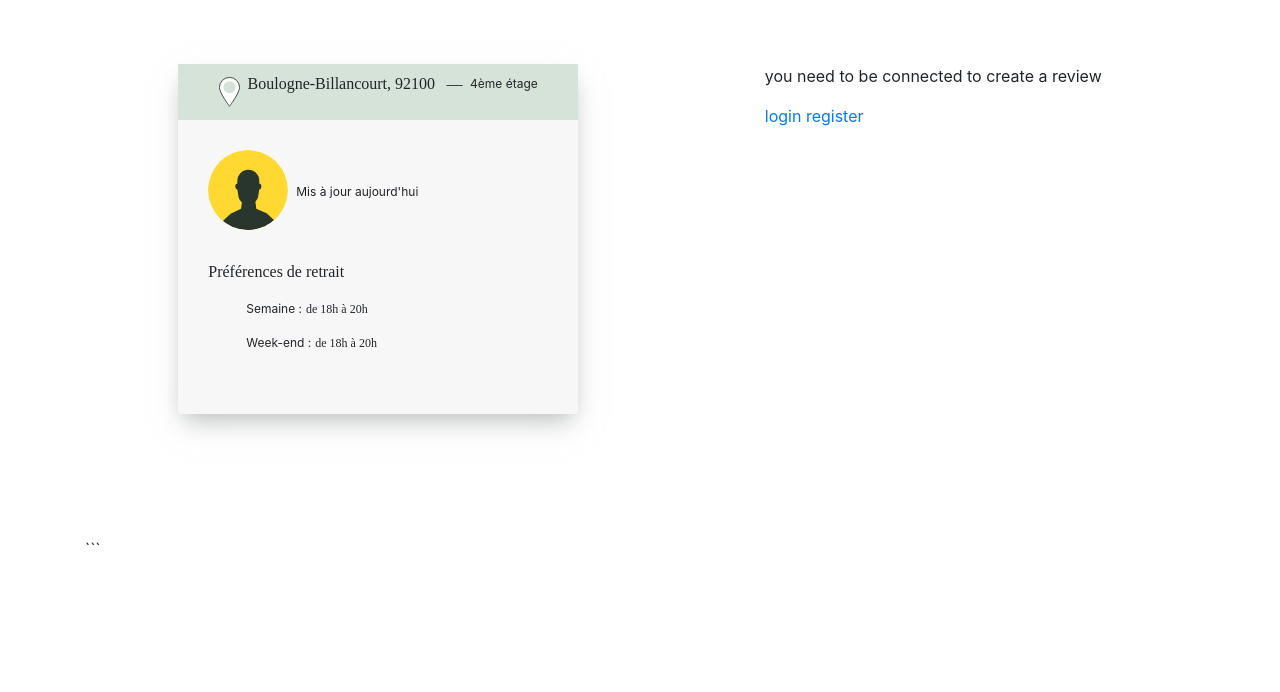
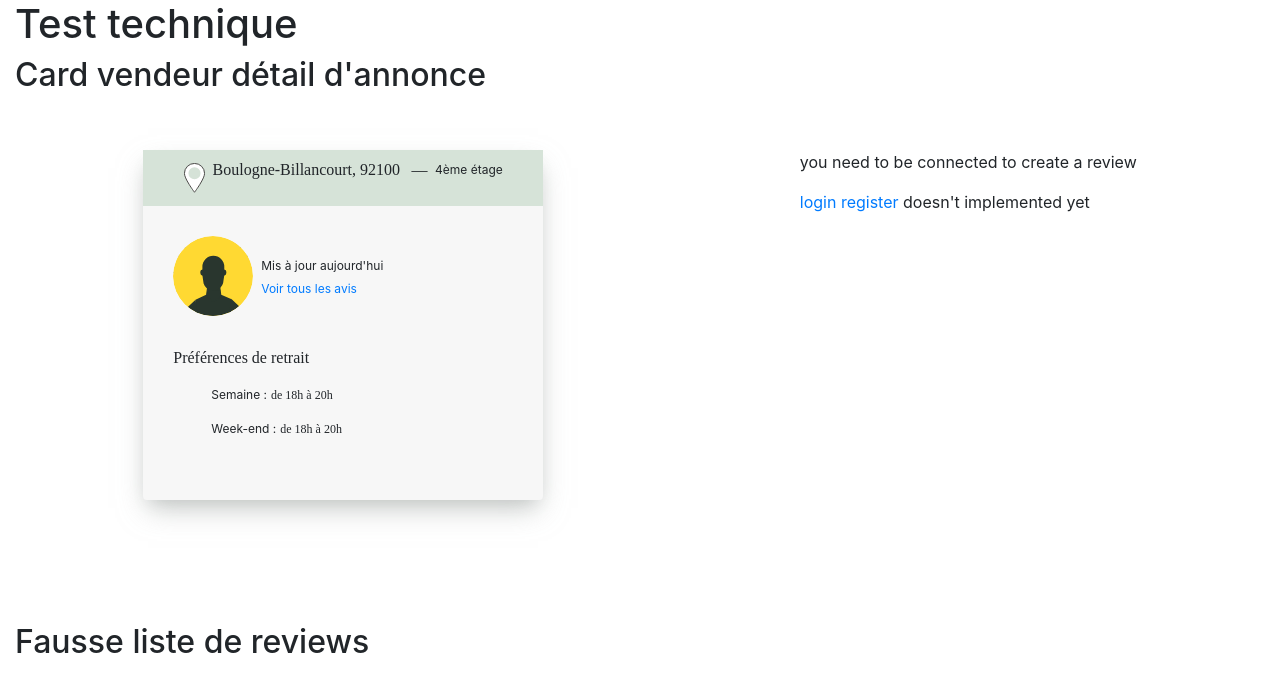
Before and after one commit to Rjul/evaluable, a Symfony app: template templates/template.html.twig in a window 1280 px wide. Shown: the top 692 px of the page. Run offline with Twig, Linux system fonts and the light colour scheme; the template is opened without the code that fills it, so the values that code supplies are empty; some libraries are stand-ins or nearby versions; some web fonts are replaced.

Commit message:
Urgent delivery, they cut me off from setting up everything I wanted to do. partial demo

````diff
--- a/src/DataFixtures/TestingEvaluable.php
+++ b/src/DataFixtures/TestingEvaluable.php
@@ -19,7 +19,7 @@ class TestingEvaluable extends Fixture
     {
         $seller = new User();
         $seller->setEmail('user-seller@gmail.com');
-        $seller->setName('Seller');
+        $seller->setName('Nom vendeur');
         $seller->setPassword('password');
         $seller->setRoles(['ROLE_USER']);
         $manager->persist($seller);
--- a/templates/seller/item.html.twig
+++ b/templates/seller/item.html.twig
@@ -45,8 +45,8 @@
                             {{ seller.name }}
                         </div>
                         <div class="text-small time pt-1">Mis à jour aujourd'hui</div>
+                        <a href="#" class="text-small time pt-1">Voir tous les avis</a>
                     </div>
-
 
                 </div>
             </div>
--- a/templates/seller/review-list.html.twig
+++ b/templates/seller/review-list.html.twig
@@ -1,10 +1,46 @@
 
 {# create a list of reviews#}
 
-{% for review in seller.ratings|slice(0, 10) %}
-    <div class="review">
-        <p>{{ review.content }}</p>
-        <p>{{ review.stars }}</p>
+{% for review in seller.ratings %}
+    <div class="review m-3">
+        <div id="announce-home-presentation" class="announce-home-presentation bg-grey review-list rounded">
+            <div class="announce-info-side">
+                <div class="d-flex flex-row align-items-center user-infos">
+                    <div class="card-user-picture-announce position-relative">
+                        <img class="profile-picture position-absolute" src="/img/icons/anon.svg" alt="photo de profil">
+
+                    </div>
+                    <div class="card-infos pl-2">
+                        <div class="info-container">
+                            <div class="seller-name text-green text-semi-bold text-bigger">
+                                {{ review.user.name }}
+                            </div>
+                            {{ review.content }}
+
+                        </div>
+                        {% for i in [1, 2, 3, 4, 5] %}
+                            {% if i <= review.stars %}
+                                <svg xmlns="http://www.w3.org/2000/svg" width="16" height="16" fill="currentColor" class="" viewBox="0 0 16 16">
+                                    <path fill="#bfefc7" d="M3.612 15.443c-.386.198-.824-.149-.746-.592l.83-4.73L.173 6.765c-.329-.314-.158-.888.283-.95l4.898-.696L7.538.792c.197-.39.73-.39.927 0l2.184 4.327 4.898.696c.441.062.612.636.282.95l-3.522 3.356.83 4.73c.078.443-.36.79-.746.592L8 13.187l-4.389 2.256z"/>
+                                    <path fill="#20c997" d="M2.866 14.85c-.078.444.36.791.746.593l4.39-2.256 4.389 2.256c.386.198.824-.149.746-.592l-.83-4.73 3.522-3.356c.33-.314.16-.888-.282-.95l-4.898-.696L8.465.792a.513.513 0 0 0-.927 0L5.354 5.12l-4.898.696c-.441.062-.612.636-.283.95l3.523 3.356-.83 4.73zm4.905-2.767-3.686 1.894.694-3.957a.565.565 0 0 0-.163-.505L1.71 6.745l4.052-.576a.525.525 0 0 0 .393-.288L8 2.223l1.847 3.658a.525.525 0 0 0 .393.288l4.052.575-2.906 2.77a.565.565 0 0 0-.163.506l.694 3.957-3.686-1.894a.503.503 0 0 0-.461 0z"/>
+                                </svg>
+                            {% else %}
+                                <svg xmlns="http://www.w3.org/2000/svg" width="16" height="16" fill="currentColor" class="" viewBox="0 0 16 16">
+                                    <path fill="#FFF" d="M3.612 15.443c-.386.198-.824-.149-.746-.592l.83-4.73L.173 6.765c-.329-.314-.158-.888.283-.95l4.898-.696L7.538.792c.197-.39.73-.39.927 0l2.184 4.327 4.898.696c.441.062.612.636.282.95l-3.522 3.356.83 4.73c.078.443-.36.79-.746.592L8 13.187l-4.389 2.256z"/>
+                                    <path fill="#a6b9a9" d="M2.866 14.85c-.078.444.36.791.746.593l4.39-2.256 4.389 2.256c.386.198.824-.149.746-.592l-.83-4.73 3.522-3.356c.33-.314.16-.888-.282-.95l-4.898-.696L8.465.792a.513.513 0 0 0-.927 0L5.354 5.12l-4.898.696c-.441.062-.612.636-.283.95l3.523 3.356-.83 4.73zm4.905-2.767-3.686 1.894.694-3.957a.565.565 0 0 0-.163-.505L1.71 6.745l4.052-.576a.525.525 0 0 0 .393-.288L8 2.223l1.847 3.658a.525.525 0 0 0 .393.288l4.052.575-2.906 2.77a.565.565 0 0 0-.163.506l.694 3.957-3.686-1.894a.503.503 0 0 0-.461 0z"/>
+                                </svg>
+                            {% endif %}
+                        {% endfor %}
+
+
+                    </div>
+
+                </div>
+                <div class="d-flex justify-content-end">
+                    <div class="text-small time pt-1">le Fake datetime</div>
+                </div>
+
+            </div>
+        </div>
     </div>
 {% endfor %}
-```
--- a/templates/template.html.twig
+++ b/templates/template.html.twig
@@ -4,25 +4,30 @@
 
 
 {% block body %}
-    <div class="container">
+    <div class="container-fluid">
+        <h1>Test technique</h1>
+        <h2>Card vendeur détail d'annonce</h2>
         <div class="d-flex justify-content-around">
             {% include 'seller/item.html.twig' %}
 
 
             {% if app.user %}
-                {% include 'seller/review-form.html.twig' %}
+{#                {% include 'seller/review-form.html.twig' %}#}
 
             {% elseif not app.user %}
                 <div class="m-5">
                     <p>you need to be connected to create a review</p>
                     <a href="{{ path('app_login') }}">login</a>
                     <a href="{{ path('app_register') }}">register</a>
+                    doesn't implemented yet
                 </div>
 
             {% endif %}
 
         </div>
-        <div>
+
+        <h2>Fausse liste de reviews</h2>
+        <div class="d-flex flex-row flex-wrap">
             {% include 'seller/review-list.html.twig' %}
 
         </div>
````
Also changed, not shown: assets/styles/app.scss (+16 -1 lines), README.md.
